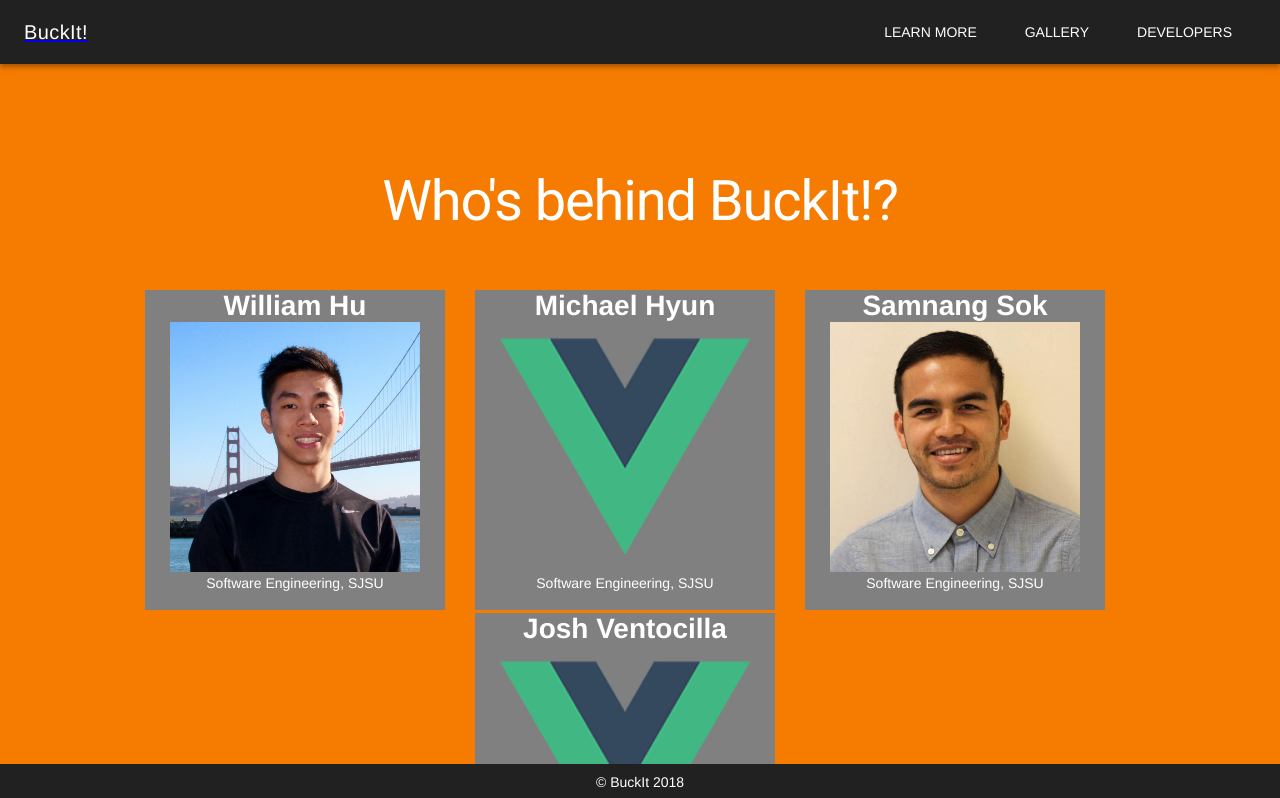
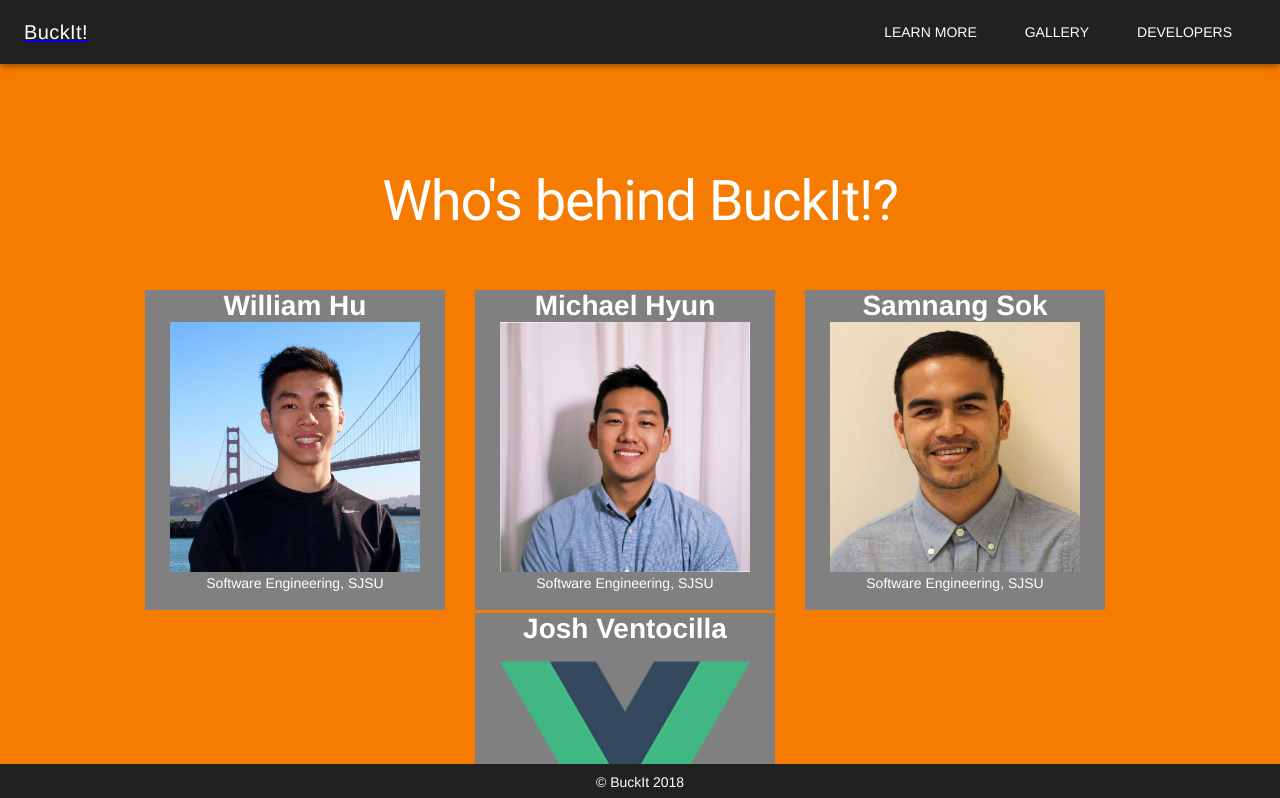
Before and after one commit to jphusjsu/buckit-page, a Vue app: page /#/Developers in a window 1280 px wide. Shown: the top 798 px of the page. Built offline with nearby package versions, Linux system fonts and the light colour scheme.

Commit message:
Chaged img tag to v-card-media in galleryPage.vue

```diff
--- a/src/components/Developers.vue
+++ b/src/components/Developers.vue
@@ -45,11 +45,11 @@
         },
         {
           name: 'Michael Hyun',
-          pictureURL: 'logo.png',
+          pictureURL: 'michael.jpeg',
           contribution: '',
           funFact: '',
           linkedInLogo: 'linkedin-logo.svg',
-          linkedInURL: 'https://www.linkedin.com',
+          linkedInURL: 'https://www.linkedin.com/in/michael-hyun/',
           gitHubLogo: 'github-logo.svg',
           gitHubURL: 'https://github.com/michaelhyun'
         },
--- a/src/components/GalleryPage.vue
+++ b/src/components/GalleryPage.vue
@@ -1,10 +1,16 @@
 <template>
   <div>
-    <!-- <p class="display-3 white--text">Fun Gallery</p> -->
     <br><br>
     <v-carousel style="height:100%">
       <v-carousel-item v-for="(item,i) in items" :key="i">
-        <img class="photo-sizing" :src="getImage(item.src)">
+        <!-- <img class="photo-sizing" :src="getImage(item.src)"> -->
+        <v-flex>
+          <v-card-media
+          :src="getImage(item.src)"
+          height="650px"
+          contain
+          ></v-card-media>
+        </v-flex>
       </v-carousel-item>
     </v-carousel>
     <br><br><br>
@@ -31,10 +37,3 @@
   }
 }
 </script>
-
-<style scoped>
-  .photo-sizing {
-    height: 650px;
-    /*width: 100%;*/
-  }
-</style>
```
Also changed, not shown: src/assets/profile/michael.jpeg (added).
